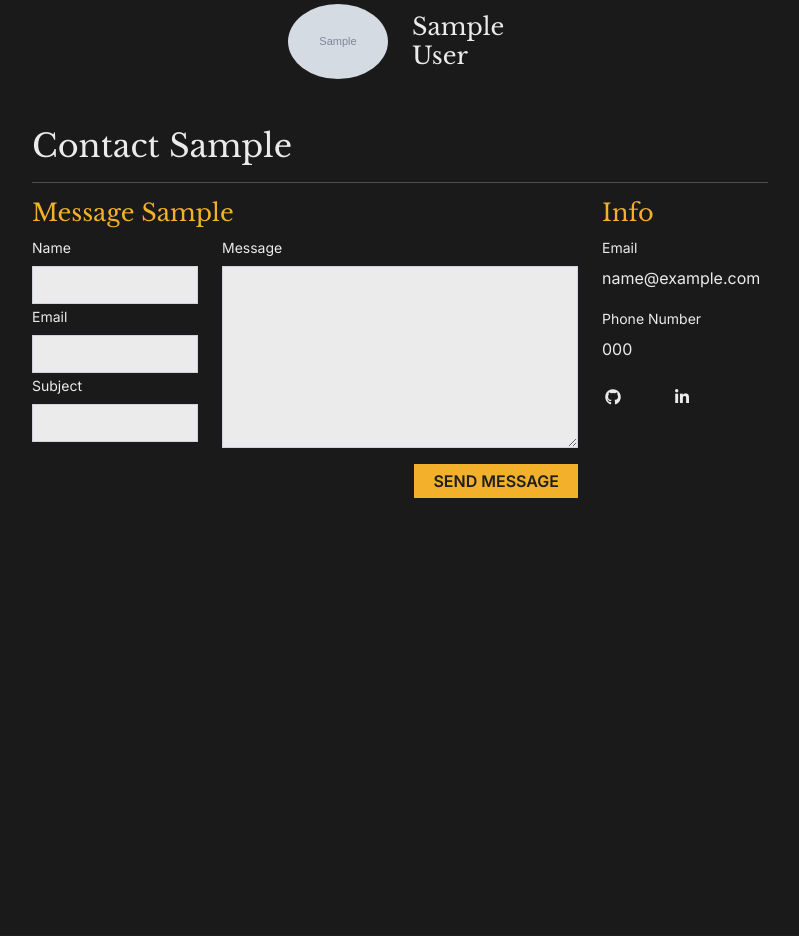
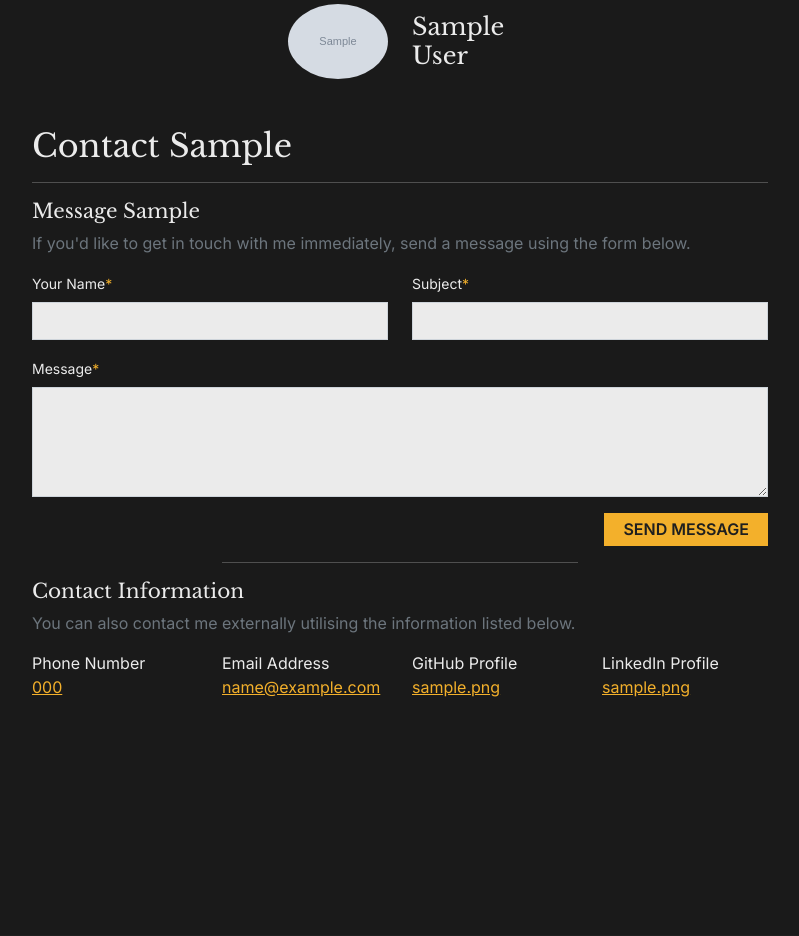
Before and after one commit to Code-Institute-Submissions/KieranSweeden-fol.io, a Django app: page /showcase/1/contact/ in a window 1280 px wide. Shown: the part 197-1133 px from the top of the page, without its empty margins (240-1039 px from the left). Run offline with Django 4.2, Linux system fonts and the light colour scheme; a user stored in the database is signed in; tables that the repository leaves empty hold one stand-in row (values such as "Sample post"); grey boxes marked "Sample" are stand-in pictures; some libraries are stand-ins or nearby versions.

Commit message:
Add re-styling of contact page within showcase app

```diff
--- a/library/templates/library/includes/modals/update_folio.html
+++ b/library/templates/library/includes/modals/update_folio.html
@@ -12,7 +12,7 @@
         </div>
         <div class="col-12 d-flex justify-content-between align-items-center flex-column flex-md-row">
             <button type="submit" name="update_only" class="btn btn-primary mb-2 mb-md-0">Update</button>
-            <button type="submit" name="update_and_suite" class="btn btn-secondary">Update & Open in Suite</button>
+            <button type="submit" name="update_&_suite" class="btn btn-secondary">Update & Open in Suite</button>
         </div>
     </div>
 </form>
--- /dev/null
+++ b/showcase/forms.py
@@ -0,0 +1,27 @@
+"""
+This file contains a basic form that's
+used when a user wants to send a
+message to the author of a folio.
+"""
+
+from django import forms
+
+
+class SendAuthorMessageForm(forms.Form):
+    """
+    This form contains the fields required
+    to send a message to a folio author.
+    """
+
+    # Sender information
+    sender_email = forms.CharField(label="Your Name", max_length=30)
+
+    # Message information
+    subject = forms.CharField(
+        label="Subject",
+        max_length=30
+    )
+    message = forms.CharField(
+        widget=forms.Textarea(attrs={'rows': 4}),
+        max_length=250
+    )
--- a/showcase/templates/showcase/view_folio_contact.html
+++ b/showcase/templates/showcase/view_folio_contact.html
@@ -1,6 +1,7 @@
 {% extends 'base_no_help.html' %}
 {% load static %}
 {% load i18n %}
+{% load crispy_forms_tags %}
 
 {% block extra_js %}
     <script defer src="{% static 'js/clamp.min.js' %}"></script>
@@ -25,44 +26,43 @@
 {% endblock %}
 
 {% block content %}
-<div class="row">
-    <div class="col-9">
-        <h3 class="h4 text-feature-color">Message {{ author.first_name }}</h3>
-    </div>
-    <div class="col-3">
-        <h3 class="h4 text-feature-color">Info</h3>
-    </div>
-</div>
-<div class="row">
-    <div class="col-3">
-        <label class="form-label" for="">Name</label>
-        <input type="text" class="textinput textInput form-control">
-        <label class="form-label" for="">Email</label>
-        <input type="text" class="textinput textInput form-control">
-        <label class="form-label" for="">Subject</label>
-        <input type="text" class="textinput textInput form-control">
-    </div>
-    <div class="col-6">
-        <p class="mb-0"><label class="form-label" for="">Message</label></p>
-        <textarea class="textarea form-control" name="" id="" cols="30" rows="7"></textarea>
-    </div>
-    <div class="col-3">
-        <label class="form-label" for="">Email</label>
-        <p>{{ user.email }}</p>
-        <label class="form-label" for="">Phone Number</label>
-        <p>{{ author.phone_number }}</p>
-        <div class="d-flex justify-content-start align-items-center mt-4">
-            <a class="btn btn-icon me-5" href="{{ author.github_profile }}" target="_blank" rel="noopener noreferrer" title="Visit {{ author.first_name }}'s github page in a new tab.">
-                <i class="fab fa-github"></i>
-            </a>
-            <a class="btn btn-icon" href="{{ author.linkedin_profile }}" target="_blank" rel="noopener noreferrer" title="Visit {{ author.first_name }}'s linkedin page in a new tab.">
-                <i class="fab fa-linkedin-in"></i>
-            </a>
+<form action="{% url 'message_author' folio_id=folio.id%}" method="POST">
+    {% csrf_token %}
+    <div class="row">
+        <h3 class="h5">Message {{ author.first_name }}</h3>
+        <p class="text-muted">If you'd like to get in touch with me immediately, send a message using the form below.</p>
+        <div class="col-12 col-lg-6">
+            {{ form.sender_email|as_crispy_field }}
+        </div>
+        <div class="col-12 col-lg-6">
+            {{ form.subject|as_crispy_field }}
+        </div>
+        <div class="col-12">
+            {{ form.message|as_crispy_field }}
+        </div>
+        <div class="col-12 d-flex justify-content-end align-items-center">
+            <button class="btn btn-primary" type="submit">Send Message</button>
+        </div>
+        <div class="col-6 offset-3"><hr></div>
+        <h3 class="h5">Contact Information</h3>
+        <p class="text-muted">You can also contact me externally utilising the information listed below.</p>
+        <div class="col-12 col-sm-6 col-xl-3">
+            <label>Phone Number</label>
+            <p class="text-feature-color"><a href="tel:{{ author.phone_number }}">{{ author.phone_number }}</a></p>
+        </div>
+        <div class="col-12 col-sm-6 col-xl-3">
+            <label>Email Address</label>
+            <p class="text-feature-color"><a href="mailto:{{ user.email }}">{{ user.email }}</a></p>
+        </div>
+        <div class="col-12 col-sm-6 col-xl-3">
+            <label>GitHub Profile</label>
+            <p><a class="title-clamp" href="{{ author.github_profile }}" target="_blank" rel="noopener noreferrer">{{ author.github_profile }}</a></p>
+        </div>
+        <div class="col-12 col-sm-6 col-xl-3">
+            <label>LinkedIn Profile</label>
+            <p><a class="title-clamp" href="{{ author.linkedin_profile }}" target="_blank" rel="noopener noreferrer">{{ author.linkedin_profile }}</a></p>
         </div>
     </div>
-    <div class="col-9 d-flex justify-content-end align-items-center mt-3">
-        <button class="btn btn-primary">Send Message</button>
-    </div>
-</div>
+</form>
 
 {% endblock %}
--- a/showcase/urls.py
+++ b/showcase/urls.py
@@ -26,5 +26,10 @@ urlpatterns = [
         '<int:folio_id>/contact/',
         views.view_folio_contact,
         name='view_folio_contact'
+        ),
+    path(
+        '<int:folio_id>/contact/message_author/',
+        views.message_author,
+        name='message_author'
         )
 ]
--- a/showcase/views.py
+++ b/showcase/views.py
@@ -1,7 +1,9 @@
 from django.shortcuts import (
     render,
-    get_object_or_404
+    get_object_or_404,
+    redirect
 )
+from django.core.mail import send_mail
 from account.models import UserAccount
 from suite.models import Folio, Project
 from suite.models import Skill, Profile
@@ -9,6 +11,7 @@ from suite.functions import (
     is_tech_skill,
     is_soft_skill
 )
+from .forms import SendAuthorMessageForm
 
 
 def view_folio_projects(request, folio_id=None):
@@ -136,13 +139,32 @@ def view_folio_contact(request, folio_id=None):
         pk=folio.author_id.id
     )
 
+    message_form = SendAuthorMessageForm()
+
     context = {
         "user": request.user,
         "folio": folio,
         "author": author,
+        "form": message_form
     }
 
     return render(
         request,
         'showcase/view_folio_contact.html',
         context=context)
+
+
+def message_author(request, folio_id=None):
+    """
+    Functionality that sends a message
+    to the author of the viewed folio.
+    """
+
+    if request.method == "POST":
+
+        print(vars(request))
+
+        return redirect(
+            'view_folio_contact',
+            folio_id=folio_id
+        )
```
